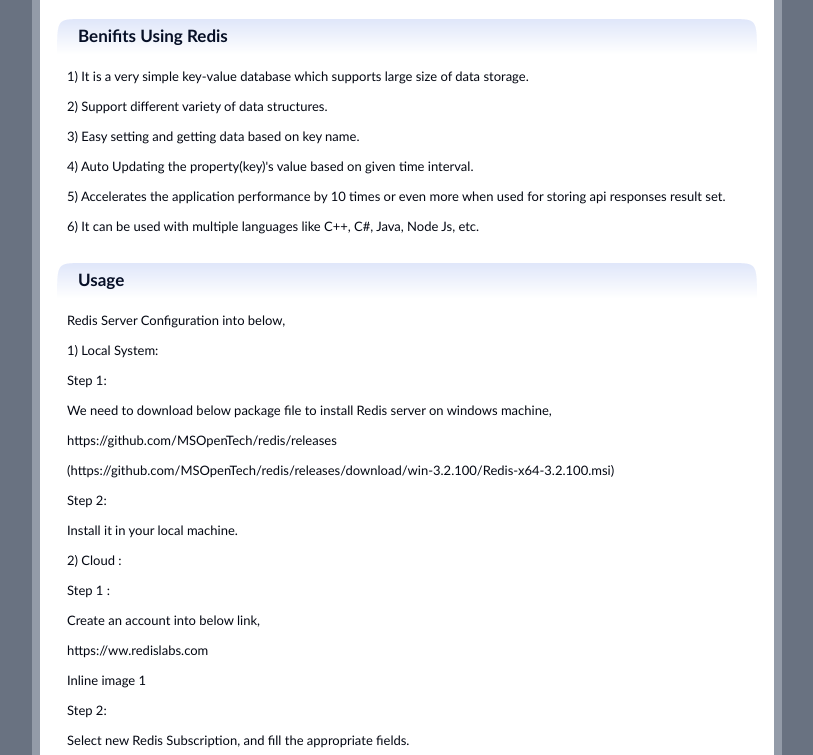
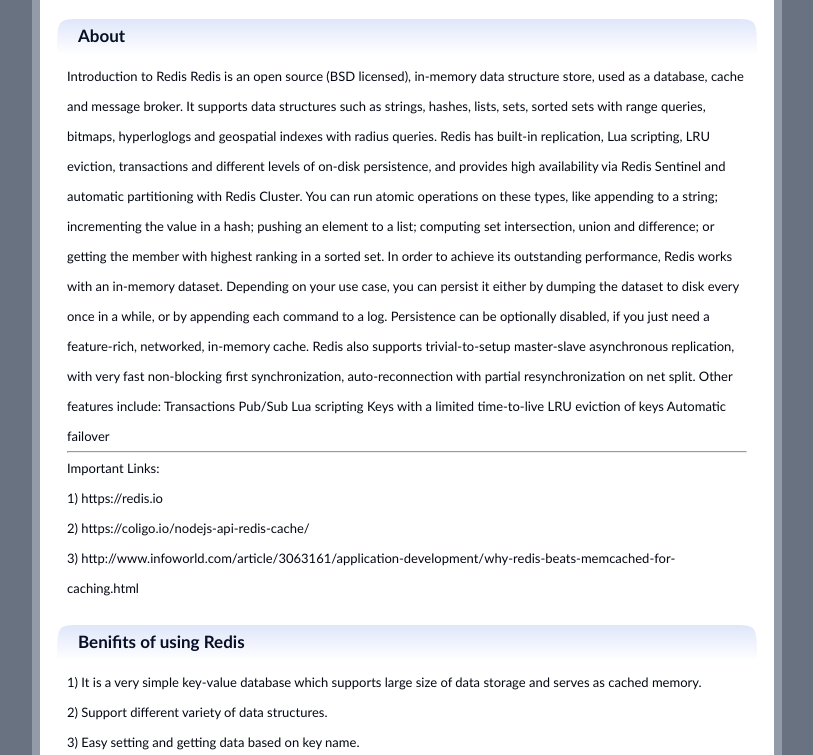
Before and after one commit to nashy18/redis, a website: page public/index.html in a window 1280 px wide. Shown: the part 159-914 px from the top of the page, without its empty margins (233-1046 px from the left). Drawn offline with Linux system fonts and the light colour scheme.

Commit message:
Update index.html

```diff
--- a/public/index.html
+++ b/public/index.html
@@ -12,15 +12,41 @@
 
         <div id="header">
         	<div id="headerTitle">Redis</div>
-            <div id="headerSubText">It is a very simple key-value database which supports large size of data storage which support different variety of data structures.</div>
+            <div id="headerSubText">It is a very simple key-value database which supports large size of data storage with variety of data structures.</div>
 
         </div>
-        <div class="contentTitle"><h1>Benifits Using Redis</h1></div>
+	<div class="contentTitle"><h1>About</h1></div>
         <div class="contentText">
-			1) It is a very simple key-value database which supports large size of data storage.<br/>
+			Introduction to Redis
+Redis is an open source (BSD licensed), in-memory data structure store, used as a database, cache and message broker. It supports data structures such as strings, hashes, lists, sets, sorted sets with range queries, bitmaps, hyperloglogs and geospatial indexes with radius queries. Redis has built-in replication, Lua scripting, LRU eviction, transactions and different levels of on-disk persistence, and provides high availability via Redis Sentinel and automatic partitioning with Redis Cluster.
+You can run atomic operations on these types, like appending to a string; incrementing the value in a hash; pushing an element to a list; computing set intersection, union and difference; or getting the member with highest ranking in a sorted set.
+In order to achieve its outstanding performance, Redis works with an in-memory dataset. Depending on your use case, you can persist it either by dumping the dataset to disk every once in a while, or by appending each command to a log. Persistence can be optionally disabled, if you just need a feature-rich, networked, in-memory cache.
+Redis also supports trivial-to-setup master-slave asynchronous replication, with very fast non-blocking first synchronization, auto-reconnection with partial resynchronization on net split.
+Other features include:
+Transactions
+Pub/Sub
+Lua scripting
+Keys with a limited time-to-live
+LRU eviction of keys
+Automatic failover
+		<br/>
+		<hr/>
+		<p>
+			Important Links:
+		<br/>
+			1) https://redis.io
+			<br/>
+			2) https://coligo.io/nodejs-api-redis-cache/
+			<br/>
+			3) http://www.infoworld.com/article/3063161/application-development/why-redis-beats-memcached-for-caching.html
+		</p>
+        </div>
+        <div class="contentTitle"><h1>Benifits of using Redis</h1></div>
+        <div class="contentText">
+			1) It is a very simple key-value database which supports large size of data storage and serves as cached memory.<br/>
 			2) Support different variety of data structures.<br/>
 			3) Easy setting and getting data based on key name.<br/>
-			4) Auto Updating the property(key)'s value based on given time interval.<br/>
+			4) Auto removal of the key from redis server cache based on given time interval.<br/>
 			5) Accelerates the application performance by 10 times or even more when used for storing api responses result set.<br/>
 			6) It can be used with multiple languages like C++, C#, Java, Node Js, etc.<br/>
         </div>
```
